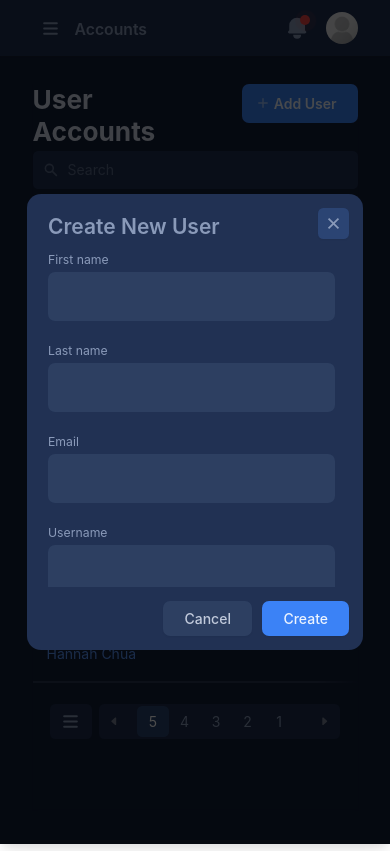
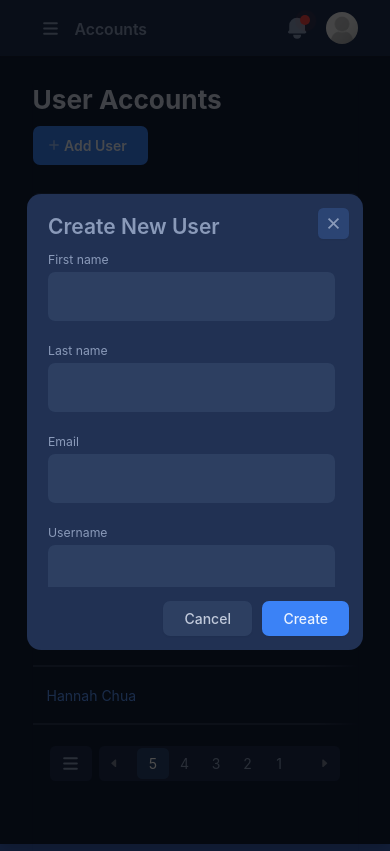
Before and after one commit to NathanSaludes/emmy-next, a Next.js app: page /accounts in a window 390 px wide. Built offline with nearby package versions, Linux system fonts and the light colour scheme.

Commit message:
fix `page header` component styling (specifically margins & paddings)

```diff
--- a/components/PageHeader/PageHeader.js
+++ b/components/PageHeader/PageHeader.js
@@ -2,12 +2,12 @@ import PageHeader from "."
 
 export default function Header({ title, children }) {
 	return (
-		<div className={`bg-opacity-30 flex mb-4 justify-between items-start h-11`}>
-			<h1 className={`font-bold h-full text-3xl md:text-4xl text-primary w-1/2`}>
+		<div className={`bg-opacity-30 block sm:flex mb-3 justify-between items-start min-h-full`}>
+			<h1 className={`font-bold h-full text-3xl md:text-4xl text-primary mb-3 sm:m-0`}>
 				{title}
 			</h1>
 			{children &&
-				<div className={`bg-opacity-30 flex flex-grow h-full justify-end`}>
+				<div className={`bg-opacity-30 flex flex-grow h-full sm:justify-end`}>
 					{children}
 				</div>
 			}
```
